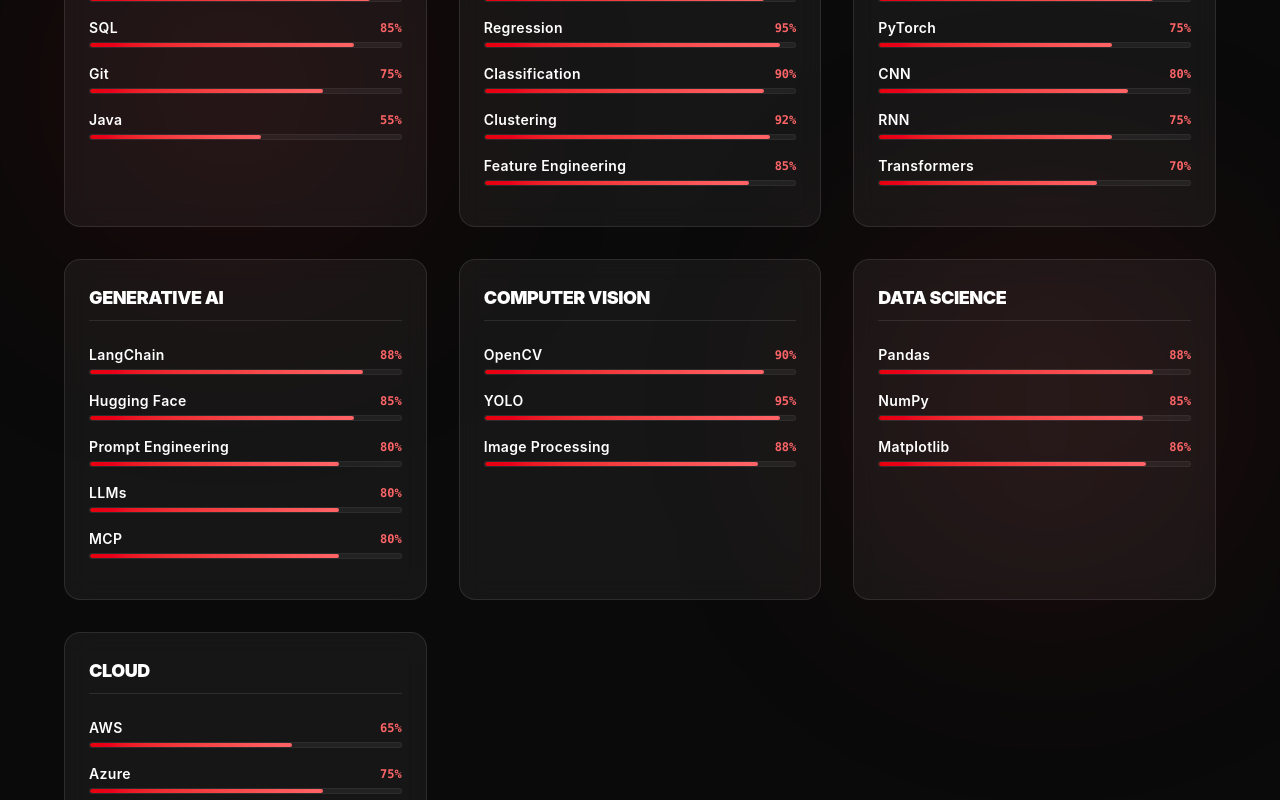
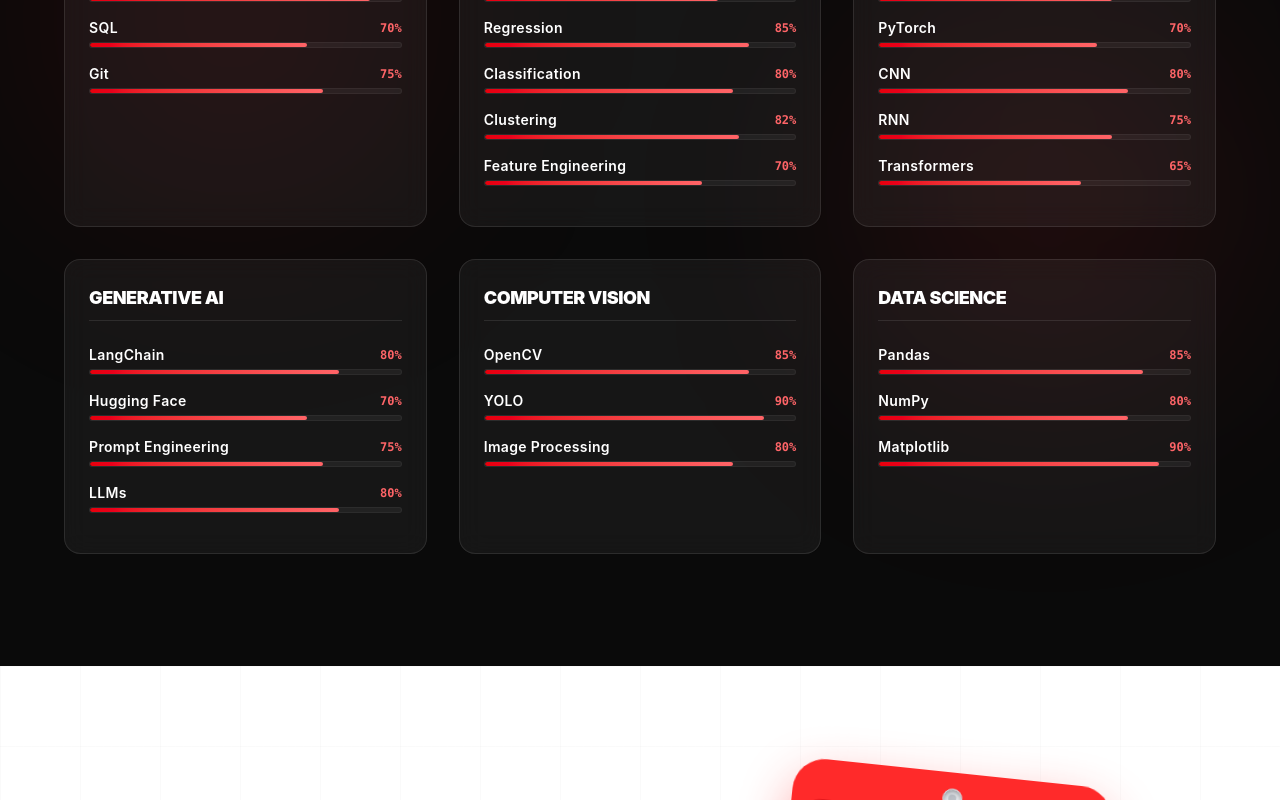
Before and after one commit to pranishka12/Portfolio-main, a React (Vite) app: page / in a window 1280 px wide. Shown: the part 1860-2660 px from the top of the page. Built offline with nearby package versions, Linux system fonts and the light colour scheme; no server answers.

Commit message:
Update portfolioData.js

```diff
--- a/src/data/portfolioData.js
+++ b/src/data/portfolioData.js
@@ -104,68 +104,58 @@
       title: "Programming Languages",
       skills: [
         { name: "Python", level: 90 },
-        { name: "SQL", level: 85 },
-        { name: "Git", level: 75 },
-        { name: "Java", level: 55 }
+        { name: "SQL", level: 70 },
+        { name: "Git", level: 75 }
       ]
     },
     {
       title: "Machine Learning",
       skills: [
-        { name: "Scikit-learn", level: 90 },
-        { name: "Regression", level: 95 },
-        { name: "Classification", level: 90 },
-        { name: "Clustering", level: 92 },
-        { name: "Feature Engineering", level: 85 }
+        { name: "Scikit-learn", level: 75 },
+        { name: "Regression", level: 85 },
+        { name: "Classification", level: 80 },
+        { name: "Clustering", level: 82 },
+        { name: "Feature Engineering", level: 70 }
       ]
     },
     {
       title: "Deep Learning",
       skills: [
-        { name: "TensorFlow", level: 88 },
-        { name: "PyTorch", level: 75 },
+        { name: "TensorFlow", level: 75 },
+        { name: "PyTorch", level: 70 },
         { name: "CNN", level: 80 },
         { name: "RNN", level: 75 },
-        { name: "Transformers", level: 70 },
+        { name: "Transformers", level: 65},
 
       ]
     },
     {
       title: "Generative AI",
       skills: [
-        { name: "LangChain", level: 88 },
-        { name: "Hugging Face", level: 85 },
-        { name: "Prompt Engineering", level: 80 },
-        { name: "LLMs", level: 80 },
-        { name: "MCP", level: 80 }
+        { name: "LangChain", level: 80 },
+        { name: "Hugging Face", level: 70 },
+        { name: "Prompt Engineering", level: 75 },
+        { name: "LLMs", level: 80 }
       ]
     },
     {
       title: "Computer Vision",
       skills: [
-        { name: "OpenCV", level: 90 },
-        { name: "YOLO", level: 95 },
-        { name: "Image Processing", level: 88 }
+        { name: "OpenCV", level: 85 },
+        { name: "YOLO", level: 90 },
+        { name: "Image Processing", level: 80 }
       ]
     },
     {
       title: "Data Science",
       skills: [
-        { name: "Pandas", level: 88 },
-        { name: "NumPy", level: 85 },
-        { name: "Matplotlib", level: 86 }
-      ]
-    },
-    {
-      title: "Cloud",
-      skills: [
-        { name: "AWS", level: 65 },
-        { name: "Azure", level: 75 }
+        { name: "Pandas", level: 85 },
+        { name: "NumPy", level: 80},
+        { name: "Matplotlib", level: 90 }
       ]
     },
   ]
 };
-
 // Brand New Leadership Data
 export const leadershipList = [
   {
```
